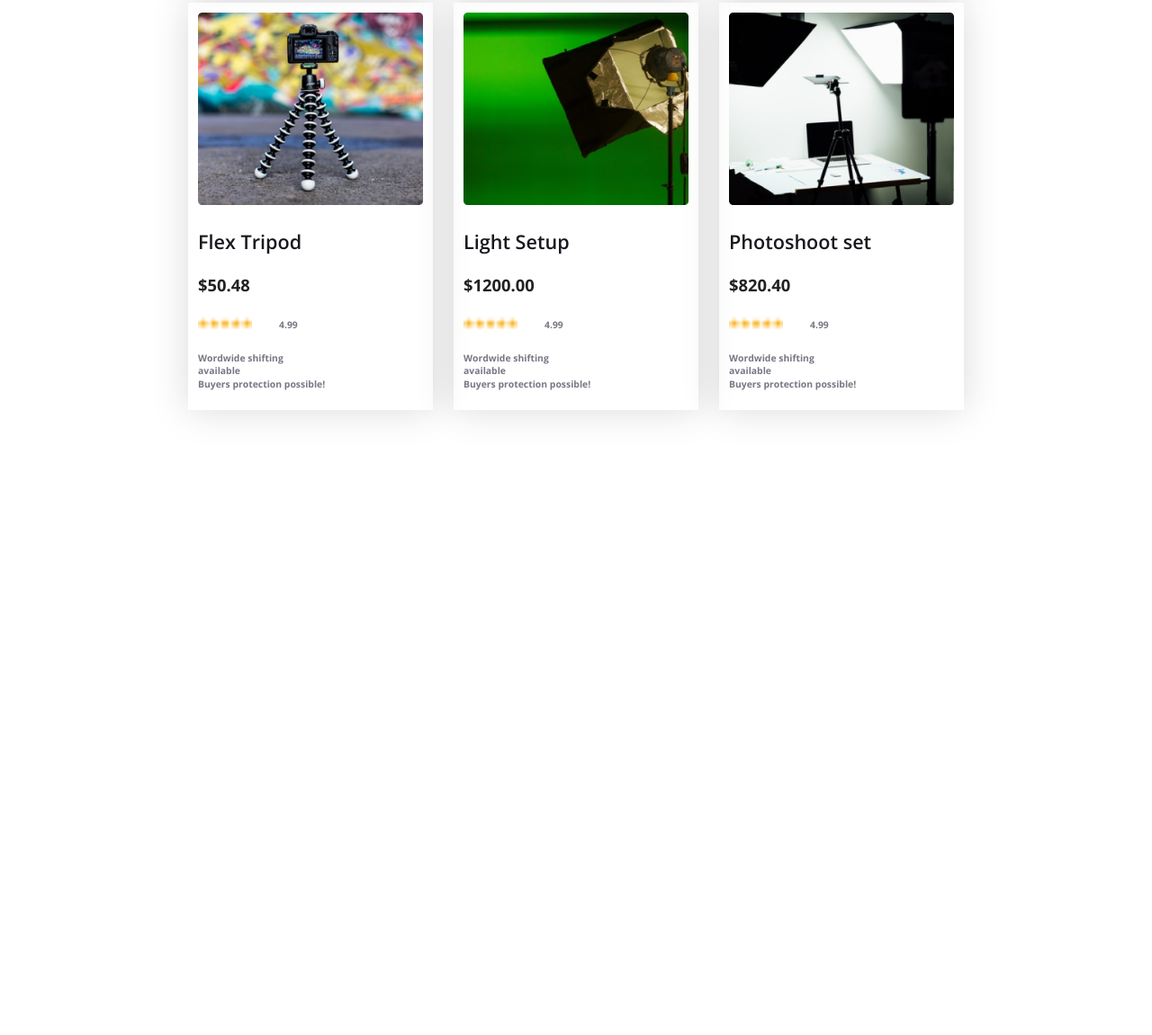
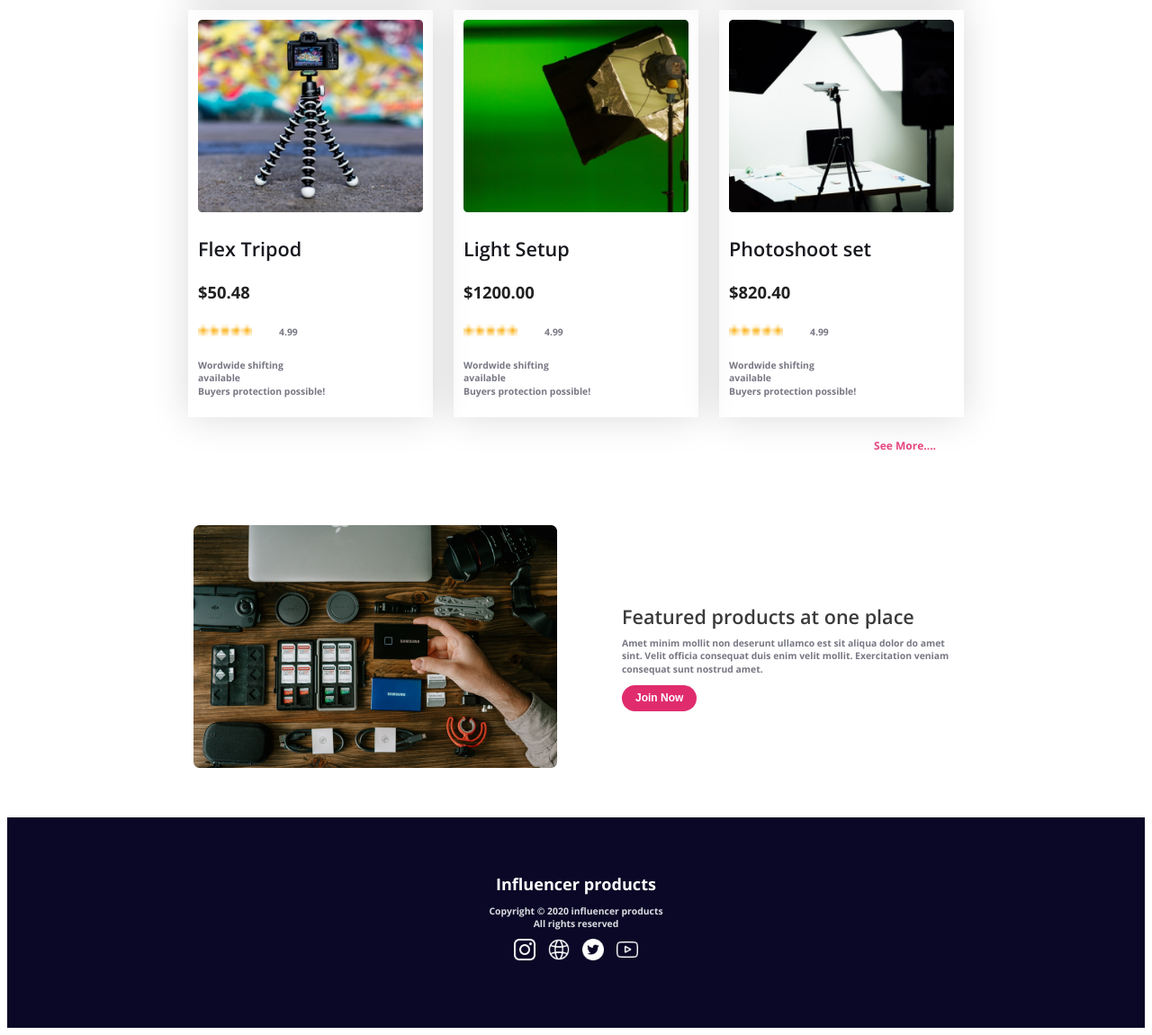
Before and after one commit to sohrab015/influencer-gear, a plain HTML site: page index.html in a window 1280 px wide. Shown: the part 1735-2886 px from the top of the page at 90% size. Before the commit the page ends 2252 px from the top, so only its background shows below. Drawn offline with nearby package versions, Linux system fonts and the light colour scheme.

Commit message:
full footer section

```diff
--- a/index.html
+++ b/index.html
@@ -139,11 +139,30 @@
                     <p class="card-des">Wordwide shifting <br>available <br>Buyers protection possible!</p>
                 </div>
             </div>
+            <p class="see-more">See More....</p>
+        </section>
+
+        <section class="footer-banner">
+            <div class="footer-img">
+                <img src="images/gear.png" alt="">
+            </div>
+            <div class="footer-banner-container">
+                <h2 class="card-title dark-one">Featured products at one place</h2>
+                <p class="card-des">Amet minim mollit non deserunt ullamco est sit aliqua dolor do amet sint. Velit officia consequat duis enim velit mollit. Exercitation veniam consequat sunt nostrud amet.</p>
+                <button class="btn-one btn-2">Join Now</button>
+            </div>
         </section>
     </main>
 
     <footer>
-
+        <h1 class="footer-title">Influencer products</h1>
+        <p class="footer-des">Copyright © 2020  influencer products<br>All rights reserved</p>
+        <div class="footer-icon">
+            <img src="icons/instagram.png" alt="">
+            <img src="icons/internet.png" alt="">
+            <img src="icons/twitter.png" alt="">
+            <img src="icons/youtube.png" alt="">
+        </div>
     </footer>
 </body>
 
--- a/style/style.css
+++ b/style/style.css
@@ -10,7 +10,7 @@
         "wdth" 100;
 }
 
-body {
+header, main {
     max-width: 1080px;
     margin: 0 auto;
 }
@@ -179,6 +179,58 @@ nav li a {
     margin-top: 12px;
 }
 
+.see-more {
+    font-size: 0.75rem;
+    font-weight: bold;
+    color: rgba(224, 44, 109, 0.87);
+    text-align: end;
+}
+
+/* footer banner section */
+.footer-banner {
+    display: flex;
+    gap: 72px;
+    align-items: center;
+    margin-bottom: 50px;
+}
+
+.footer-banner-container h2 {
+    text-align: left;
+    margin-bottom: 8px;
+}
+
+/* footer section */
+footer{
+    background-color: #0A0826;
+    display: flex;
+    flex-direction: column;
+    justify-content: center;
+    align-items: center;
+    text-align: center;
+    padding-bottom: 70px;
+    padding-top: 50px;
+}
+
+.footer-icon img{
+    width: 24px;
+    filter: brightness(0) invert(1);
+    margin-right: 5px;
+    margin-left: 5px;
+}
+
+.footer-title{
+    color: white;
+    margin-bottom: 0;
+    font-size: 1.13rem;
+    font-weight: bold;
+}
+
+.footer-des{
+    color: rgba(217, 219, 225, 1);
+    font-size: 0.65rem;
+    font-weight: bold;
+}
+
 
 
 
@@ -259,6 +311,26 @@ nav li a {
         grid-template-columns: 1fr;
         place-items: center;
     }
+
+    .see-more {
+        margin-right: 70px;
+    }
+
+    /* footer banner section */
+    .footer-banner {
+        flex-direction: column;
+        gap: 72px;
+        align-items: center;
+        margin-bottom: 50px;
+    }
+
+    .footer-banner-container {
+        display: flex;
+        flex-direction: column;
+        align-items: center;
+        text-align: center;
+        max-width: 80%;
+    }
 }
 
 
@@ -324,4 +396,25 @@ nav li a {
         grid-template-columns: repeat(2, 1fr);
         place-items: center;
     }
+
+    .see-more {
+        text-align: start;
+        margin-left: 60px;
+    }
+
+    /* footer banner section */
+    .footer-banner {
+        flex-direction: column;
+        gap: 72px;
+        align-items: center;
+        margin-bottom: 50px;
+    }
+
+    .footer-banner-container {
+        display: flex;
+        flex-direction: column;
+        align-items: center;
+        text-align: center;
+        max-width: 80%;
+    }
 }
```
Also changed, not shown: icons/instagram.png (added), icons/internet.png (added), icons/twitter.png (added), icons/youtube.png (added).
